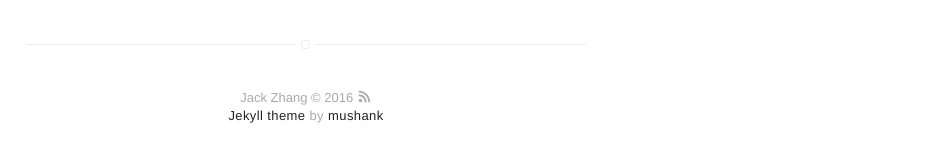
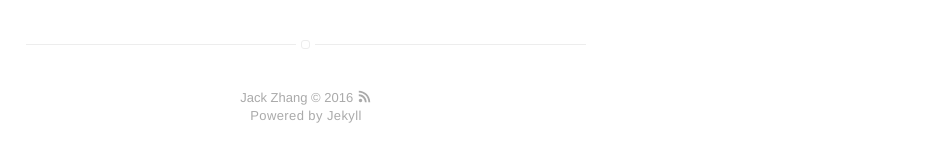
Before and after one commit to mushank/mushank.github.io, a Jekyll site: the page built from projects.html, in a window 1280 px wide. Shown: the part 554-716 px from the top of the page, without its empty margins (334-1280 px from the left). Built offline with Jekyll 4.4.1, drawn with Linux system fonts in a browser that asks for light colours.

Commit message:
Update footer style

```diff
--- a/_includes/footer.html
+++ b/_includes/footer.html
@@ -2,6 +2,6 @@
     <a class="link" href="{{ site.url }}">{{ site.name }}</a> © {{ site.time | date: '%Y' }} <a class="link" href="{{ site.url }}/feed.xml" target="_blank"><svg class="icon icon-rss"><use xlink:href="#icon-rss"></use></svg></a>
 
     <p class="extra">
-        <a class="link" href= {{ site.url }}>Jekyll theme</a> by <a class="link" href="https://github.com/mushank">mushank</a>
+        Powered by <a class="link" href="https://jekyllrb.com/">Jekyll</a>
     </p>
 </footer>
--- a/_includes/main.css
+++ b/_includes/main.css
@@ -803,6 +803,9 @@ pre {
           transition: ease-in-out all 0.3s;
   padding-bottom: 1px;
 }
+.footer-main > .link:hover {
+  border-color: #aaa;
+}
 .footer-main > .link > .icon {
   width: 15px !important;
   fill: #aaa !important;
@@ -821,7 +824,7 @@ pre {
   margin-top: 0;
 }
 .footer-main > .extra > .link {
-  color: #222;
+  color: #aaa;
   text-decoration: none;
   border-bottom: 1px solid transparent;
   -webkit-transition: ease-in-out all 0.3s;
```
